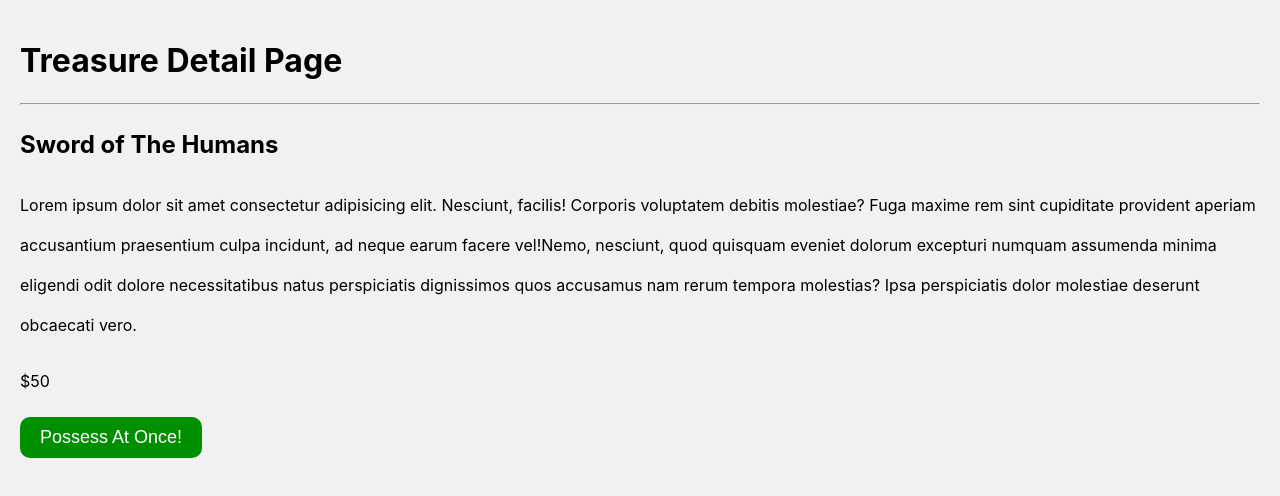
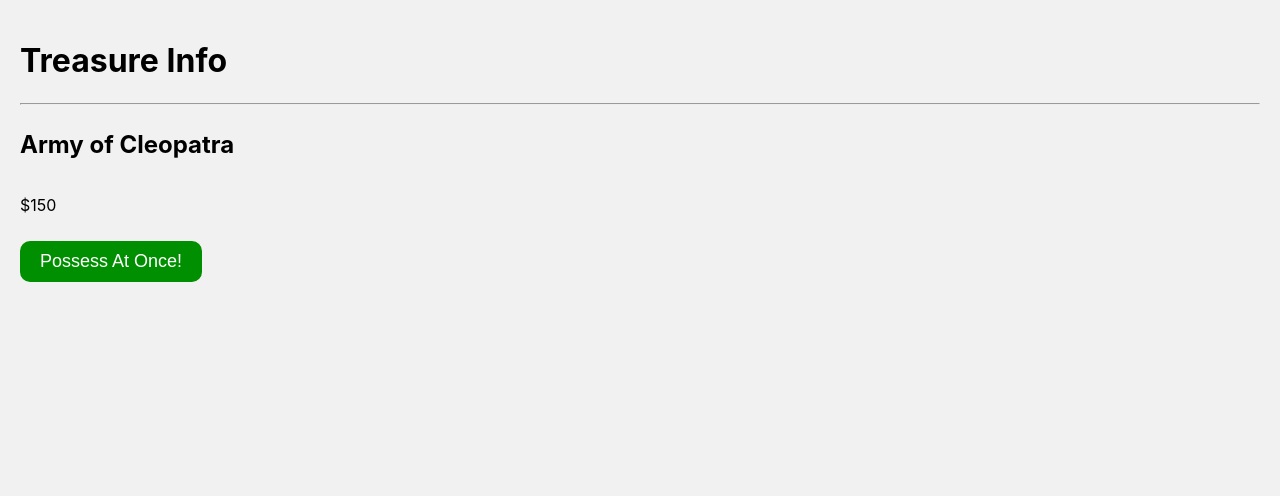
Before and after one commit to StanleyNdunwere/treasure-fest, a React (Create React App) app: page /treasures/army-cleopatra in a window 1280 px wide. Shown: the top 496 px of the page. Built offline with nearby package versions, Linux system fonts and the light colour scheme.

Commit message:
completed dynamic routing of all treasures

```diff
--- /dev/null
+++ b/src/global/treasures.js
@@ -0,0 +1,52 @@
+export const treasures = [
+  {
+    shortName: "bow-archilles",
+    name: "Bow Of Archilles",
+    feature: "Pierces even the armor of Hephaestus",
+    detail: "Forged in the darkest pits of hades and cleansed in the fiery marbles of olympus, this bow has seen the two extremes of the world and holds their secrets within it golden core. Used by archilles to lay waste to troy and send the enemy scampering for safety with its never ending barrage of arrows which can pierce through the heavens itself ",
+    price: 10
+  },
+  {
+    shortName: "bolt-amadioha",
+    name: "Bolt of Amadioha",
+    feature: "Destroys all in its path.",
+    detail: "From the hidden lands in southern Nigeria, an eternal being took rest and ruled over the people with justice and fairness. Legend say his eyes flashed like lightening upon sighting injustice and despots and his arm glistened like fine silver under the rays of the morning sun in battle. Upon restoring balance to the region he was never seen again but bequeated his Bolt of justice to the willing to continue his lagacy.",
+    price: 100
+  },
+  {
+    shortName: "sword-alexander",
+    name: "Sword of Alexandar The Great",
+    feature: "Cuts through all matter, even diamond and titanium",
+    detail: "In all his many wars and conquests no sword proved as reliable, deadly and precise and the one he wielded since he was of age under the tutelage of Aristotle in Macedonia. No one knows the origin of the sword but it is rumored to be forged by the gods themselves. The balance is perfect, the edges cut to all bar nothing. And its wielder is granted superhuman reflexes and nigh omipotence on the battle ground",
+    price: 98
+  },
+  {
+    shortName: "potion-nightingale",
+    name: "Potion of Nightingale",
+    feature: "Heals and grants omnipotence to one who possesses it",
+    detail: "The world wars of fairly recent history showed us what carnage we were capable of when we unleashed our inner demons. Pain was rife, blood was recklessly spilt and limbs were detached freely. Nightingale a gifted healer discovered the potion and wielding its powers was able to restore torn limbs and cure deathly injuries. The source is unknown but it is often credited to her genius. In no small way did the potion grant the allies victory over their foes.",
+    price: 300
+  },
+  {
+    shortName: "rage-athena",
+    name: "Rage of Athena",
+    feature: "Infinite durability to one who possesses it",
+    details: "Heracles, Pagasus, Aries, kratos are all but a few of the gods and beings who have wielded this potent rage and caused their enemies to turn in flight for their safety. Athena a beautiful goddess has mastered the art of comforting distressed gods and sentient being in pain and seeking for revenge. Her method allowed her extract the essence of their pain and store them in a special golden gourd. Any who touches the gourd is granted this rage and its powers to deploy at will during battle and scatter the enemies as the falling leaves in autumn",
+    price: 130
+  },
+  {
+    shortName: "army-cleopatra",
+    name: "Army of Cleopatra",
+    feature: "Cuts all opposition who stands in its way",
+    details: "Little is known of the battles that Cleopatra fought because no one can truly say if there was a battle or not. The plains and valleys they were fought upon bear no evidence and she was not known to have an army. But the legends disputes these. Cleopatra owned an army of sentient beings who were invisible to plain eyes. Their sword stripped the souls of the enemy and converts them to her soldiers while their bodies evaporated into nothingness. These soldiers were sealed in the tomb of the first pharoah until she unearthed them and took control of their trident. Own this trident and you command the army of cleopatra",
+    price: 150
+  },
+  {
+    shortName: "herb-asaba",
+    name: "Herb of Nwanyi'Asaba",
+    feature: "Endows the possessor with nigh omni-science and nigh-infinite knowledge",
+    details: "Knowledge has never been distributed fairly. A few know too much and others know too little. But even in the few that know too much Nwanyi'Asaba stood out as she communed with spirits, undead and gods themselves. Her knowledge knows no bounds as she can tell the furthest point of the universe and the beings in control in that region as she could name the smallest particle inside a quark. Take her herb and you'll know a little of what her mind holds. But even that little put you in the league of gods and spirits alike",
+    price: 320
+  }
+
+];
--- a/src/treasure/single_treasure.component.jsx
+++ b/src/treasure/single_treasure.component.jsx
@@ -18,7 +18,7 @@ class SingleTreasure extends React.Component {
         </p>
         <p>{"$" + this.props.price}
         </p>
-        <Link className="button" to="/">Learn More!</Link>
+        <Link className="button" to={"/treasures/" + this.props.shortName}>Learn More!</Link>
       </div>
     )
   }
--- a/src/treasure/treasure.component.jsx
+++ b/src/treasure/treasure.component.jsx
@@ -2,6 +2,7 @@ import React from 'react'
 import '../global/css/general_css.css'
 import "./treasure.css"
 import SingleTreasure from './single_treasure.component'
+import { treasures } from '../global/treasures'
 import { Link } from 'react-router-dom'
 
 
@@ -9,51 +10,7 @@ class TreasureComponent extends React.Component {
   constructor(props) {
     super()
     this.state = {
-      treasures: [
-        {
-          name: "Bow Of Archilles",
-          feature: "Pierces even the armor of Hephaestus",
-          detail: "Forged in the darkest pits of hades and cleansed in the fiery marbles of olympus, this bow has seen the two extremes of the world and holds their secrets within it golden core. Used by archilles to lay waste to troy and send the enemy scampering for safety with its never ending barrage of arrows which can pierce through the heavens itself ",
-          price: 10
-        },
-        {
-          name: "Bolt of Amadioha",
-          feature: "Destroys all in its path.",
-          detail: "From the hidden lands in southern Nigeria, an eternal being took rest and ruled over the people with justice and fairness. Legend say his eyes flashed like lightening upon sighting injustice and despots and his arm glistened like fine silver under the rays of the morning sun in battle. Upon restoring balance to the region he was never seen again but bequeated his Bolt of justice to the willing to continue his lagacy.",
-          price: 100
-        },
-        {
-          name: "Sword of Alexandar The Great",
-          feature: "Cuts through all matter, even diamond and titanium",
-          detail: "In all his many wars and conquests no sword proved as reliable, deadly and precise and the one he wielded since he was of age under the tutelage of Aristotle in Macedonia. No one knows the origin of the sword but it is rumored to be forged by the gods themselves. The balance is perfect, the edges cut to all bar nothing. And its wielder is granted superhuman reflexes and nigh omipotence on the battle ground",
-          price: 98
-        },
-        {
-          name: "Potion of Nightingale",
-          feature: "Heals and grants omnipotence to one who possesses it",
-          detail: "The world wars of fairly recent history showed us what carnage we were capable of when we unleashed our inner demons. Pain was rife, blood was recklessly spilt and limbs were detached freely. Nightingale a gifted healer discovered the potion and wielding its powers was able to restore torn limbs and cure deathly injuries. The source is unknown but it is often credited to her genius. In no small way did the potion grant the allies victory over their foes.",
-          price: 300
-        },
-        {
-          name: "Rage of Athena",
-          feature: "Infinite durability to one who possesses it",
-          details: "Heracles, Pagasus, Aries, kratos are all but a few of the gods and beings who have wielded this potent rage and caused their enemies to turn in flight for their safety. Athena a beautiful goddess has mastered the art of comforting distressed gods and sentient being in pain and seeking for revenge. Her method allowed her extract the essence of their pain and store them in a special golden gourd. Any who touches the gourd is granted this rage and its powers to deploy at will during battle and scatter the enemies as the falling leaves in autumn",
-          price: 130
-        },
-        {
-          name: "Army of Cleopatra",
-          feature: "Cuts all opposition who stands in its way",
-          details: "Little is known of the battles that Cleopatra fought because no one can truly say if there was a battle or not. The plains and valleys they were fought upon bear no evidence and she was not known to have an army. But the legends disputes these. Cleopatra owned an army of sentient beings who were invisible to plain eyes. Their sword stripped the souls of the enemy and converts them to her soldiers while their bodies evaporated into nothingness. These soldiers were sealed in the tomb of the first pharoah until she unearthed them and took control of their trident. Own this trident and you command the army of cleopatra",
-          price: 150
-        },
-        {
-          name: "Herb of Nwanyi'Asaba",
-          feature: "Endows the possessor with nigh omni-science and nigh-infinite knowledge",
-          details: "Knowledge has never been distributed fairly. A few know too much and others know too little. But even in the few that know too much Nwanyi'Asaba stood out as she communed with spirits, undead and gods themselves. Her knowledge knows no bounds as she can tell the furthest point of the universe and the beings in control in that region as she could name the smallest particle inside a quark. Take her herb and you'll know a little of what her mind holds. But even that little put you in the league of gods and spirits alike",
-          price: 320
-        }
-
-      ]
+      treasures: treasures
     }
 
   }
@@ -89,7 +46,9 @@ class TreasureComponent extends React.Component {
         <div className="treasure-container">
           {this.state.treasures.map((treasure) => {
             return <SingleTreasure
-              key={treasure.name}
+
+              key={treasure.shortName}
+              shortName={treasure.shortName}
               name={treasure.name}
               feature={treasure.feature}
               price={treasure.price} />
--- a/src/treasure_detail/treasure_detail.component.jsx
+++ b/src/treasure_detail/treasure_detail.component.jsx
@@ -1,11 +1,17 @@
 import React from 'react'
 import '../global/css/general_css.css'
+import { treasures } from '../global/treasures'
 
 class TreasureDetailComponent extends React.Component {
 
   constructor(props) {
     super(props)
-    this.state = {}
+    this.state = {
+      treasure: treasures.filter((treasure) => {
+        return (treasure.shortName === this.props.match.params.treasure)
+      }),
+
+    }
 
   }
 
@@ -13,26 +19,27 @@ class TreasureDetailComponent extends React.Component {
     return (
       <div>
         <h1>
-          Treasure Detail Page
+          Treasure Info
         </h1>
         <hr></hr>
         <h2>
-          Sword of The Humans
+          {this.state.treasure[0].name}
         </h2>
         <p>
-          Lorem ipsum dolor sit amet consectetur adipisicing elit. Nesciunt, facilis! Corporis voluptatem debitis molestiae? Fuga maxime rem sint cupiditate provident aperiam accusantium praesentium culpa incidunt, ad neque earum facere vel!Nemo, nesciunt, quod quisquam eveniet dolorum excepturi numquam assumenda minima eligendi odit dolore necessitatibus natus perspiciatis dignissimos quos accusamus nam rerum tempora molestias? Ipsa perspiciatis dolor molestiae deserunt obcaecati vero.
+          {this.state.treasure[0].detail}
         </p>
         <p>
-          $50
+          {"$" + this.state.treasure[0].price}
         </p>
-        <form name="possess_treasure" method = "Post">
-          <input type="text" hidden='true' value = "sword-of-the-human"/>
-          <input
-              style={{
-                border: "none",
-              }}
-              type='submit' className="button" name="submit" value="Possess At Once!" />
-        </form>
+        <input
+          style={{
+            border: "none",
+          }}
+          type='submit' onClick={(e) => {
+            e.preventDefault()
+            window.localStorage.setItem("selectedTreasure", this.state.treasure[0].shortName)
+          }} className="button" name="submit" value="Possess At Once!" />
+
       </div>
     )
   }
```
Also changed, not shown: 1 other file (tests, documents, lock files or other folders).
